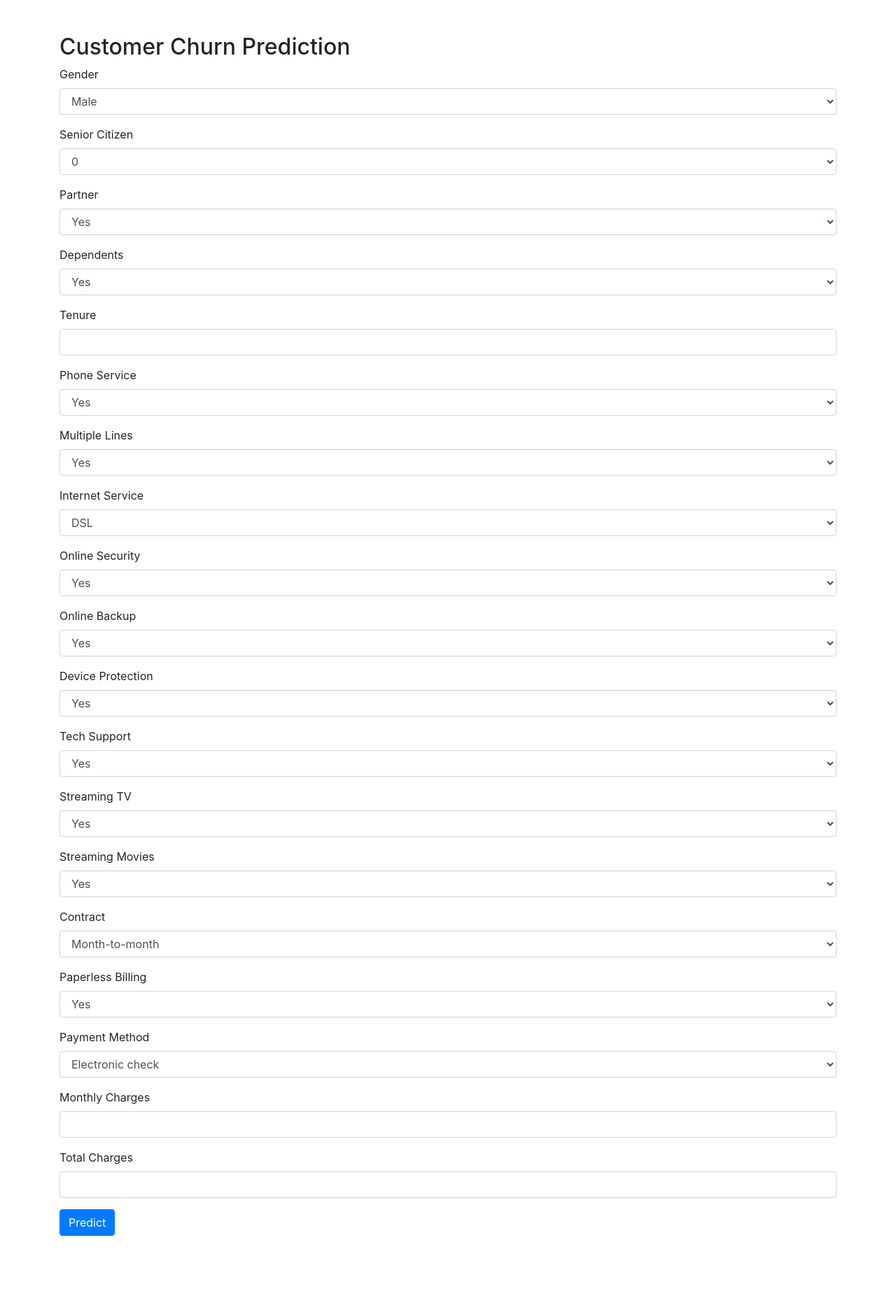
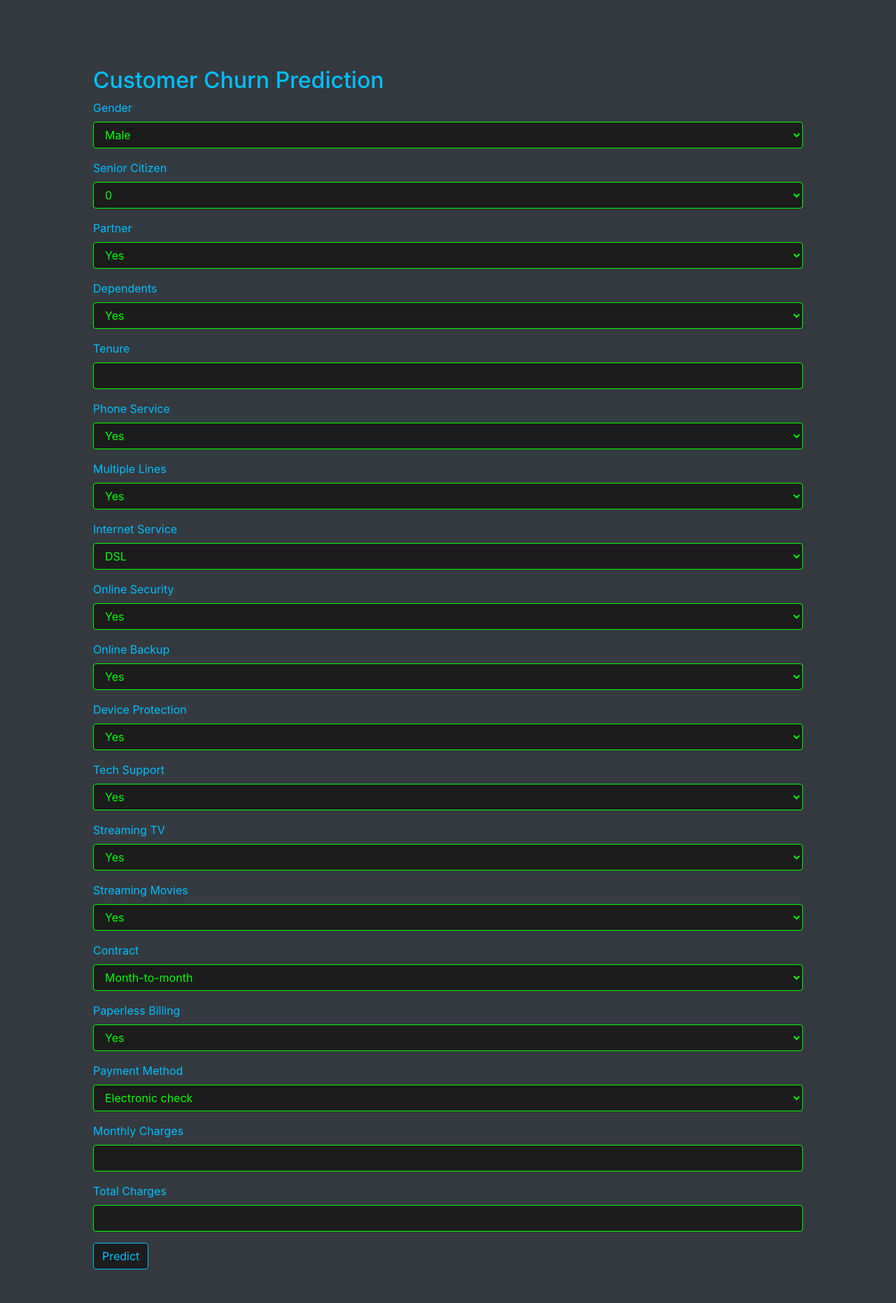
Before and after one commit to Null9703/10Pearls-Shine-Data-Science-Internship-Project, a Flask app: page / in a window 1280 px wide. Shown: the whole page at 70% size. Before the commit the page ends 1766 px from the top, so only its background shows below. Run offline with Flask 3, Linux system fonts and the light colour scheme; parts of the project's set-up code (start-up, migrations or seed data) failed here and were passed over; some libraries are stand-ins or nearby versions.

Commit message:
Updated index.html

```diff
--- a/templates/index.html
+++ b/templates/index.html
@@ -5,52 +5,79 @@
     <meta name="viewport" content="width=device-width, initial-scale=1.0">
     <title>Customer Churn Prediction</title>
     <link rel="stylesheet" href="https://stackpath.bootstrapcdn.com/bootstrap/4.5.2/css/bootstrap.min.css">
+    <style>
+        body {
+            background-color: #343a40; /* Dark grey background */
+            color: #00ff00; /* Neon green text color */
+        }
+        .text-neon-blue {
+            color: #00bfff; /* Neon blue text color */
+        }
+        .form-control, .btn-primary {
+            background-color: #1c1c1c; /* Dark grey background for form elements */
+            border-color: #00ff00; /* Neon green border */
+            color: #00ff00; /* Neon green text */
+        }
+        .btn-primary {
+            border-color: #00bfff; /* Neon blue border for button */
+            color: #00bfff; /* Neon blue text */
+        }
+        .alert-info {
+            background-color: #1c1c1c; /* Dark grey background for prediction alert */
+            border-color: #00ff00; /* Neon green border */
+            color: #00ff00; /* Neon green text */
+        }
+        .alert-info strong {
+            color: #ff00ff; /* Different neon color for prediction text */
+        }
+    </style>
 </head>
 <body>
     <div class="container mt-5">
-        <h2>Customer Churn Prediction</h2>
+        <div class="bg-dark text-light p-5 rounded">
+            <h2 class="text-neon-blue">Customer Churn Prediction</h2>
             <form action="/predict" method="post">
                 <div class="form-group">
-                <label for="gender">Gender</label>
+                    <label for="gender" class="text-neon-blue">Gender</label>
                     <select class="form-control" id="gender" name="gender">
                         <option>Male</option>
                         <option>Female</option>
                     </select>
                 </div>
                 <div class="form-group">
-                <label for="SeniorCitizen">Senior Citizen</label>
+                    <label for="SeniorCitizen" class="text-neon-blue">Senior Citizen</label>
                     <select class="form-control" id="SeniorCitizen" name="SeniorCitizen">
                         <option>0</option>
                         <option>1</option>
                     </select>
                 </div>
                 <div class="form-group">
-                <label for="Partner">Partner</label>
+                    <label for="Partner" class="text-neon-blue">Partner</label>
                     <select class="form-control" id="Partner" name="Partner">
                         <option>Yes</option>
                         <option>No</option>
                     </select>
                 </div>
                 <div class="form-group">
-                <label for="Dependents">Dependents</label>
+                    <label for="Dependents" class="text-neon-blue">Dependents</label>
                     <select class="form-control" id="Dependents" name="Dependents">
                         <option>Yes</option>
                         <option>No</option>
                     </select>
                 </div>
                 <div class="form-group">
-                <label for="tenure">Tenure</label>
-                <input type="number" class="form-control" id="tenure" name="tenure">
+                    <label for="tenure" class="text-neon-blue">Tenure</label>
+                    <input type="number" class="form-control" id="tenure" name="tenure" min="0">
                 </div>
                 <div class="form-group">
-                <label for="PhoneService">Phone Service</label>
+                    <label for="PhoneService" class="text-neon-blue">Phone Service</label>
                     <select class="form-control" id="PhoneService" name="PhoneService">
                         <option>Yes</option>
                         <option>No</option>
                     </select>
                 </div>
                 <div class="form-group">
-                <label for="MultipleLines">Multiple Lines</label>
+                    <label for="MultipleLines" class="text-neon-blue">Multiple Lines</label>
                     <select class="form-control" id="MultipleLines" name="MultipleLines">
                         <option>Yes</option>
                         <option>No</option>
@@ -58,7 +85,7 @@
                     </select>
                 </div>
                 <div class="form-group">
-                <label for="InternetService">Internet Service</label>
+                    <label for="InternetService" class="text-neon-blue">Internet Service</label>
                     <select class="form-control" id="InternetService" name="InternetService">
                         <option>DSL</option>
                         <option>Fiber optic</option>
@@ -66,7 +93,7 @@
                     </select>
                 </div>
                 <div class="form-group">
-                <label for="OnlineSecurity">Online Security</label>
+                    <label for="OnlineSecurity" class="text-neon-blue">Online Security</label>
                     <select class="form-control" id="OnlineSecurity" name="OnlineSecurity">
                         <option>Yes</option>
                         <option>No</option>
@@ -74,7 +101,7 @@
                     </select>
                 </div>
                 <div class="form-group">
-                <label for="OnlineBackup">Online Backup</label>
+                    <label for="OnlineBackup" class="text-neon-blue">Online Backup</label>
                     <select class="form-control" id="OnlineBackup" name="OnlineBackup">
                         <option>Yes</option>
                         <option>No</option>
@@ -82,7 +109,7 @@
                     </select>
                 </div>
                 <div class="form-group">
-                <label for="DeviceProtection">Device Protection</label>
+                    <label for="DeviceProtection" class="text-neon-blue">Device Protection</label>
                     <select class="form-control" id="DeviceProtection" name="DeviceProtection">
                         <option>Yes</option>
                         <option>No</option>
@@ -90,7 +117,7 @@
                     </select>
                 </div>
                 <div class="form-group">
-                <label for="TechSupport">Tech Support</label>
+                    <label for="TechSupport" class="text-neon-blue">Tech Support</label>
                     <select class="form-control" id="TechSupport" name="TechSupport">
                         <option>Yes</option>
                         <option>No</option>
@@ -98,7 +125,7 @@
                     </select>
                 </div>
                 <div class="form-group">
-                <label for="StreamingTV">Streaming TV</label>
+                    <label for="StreamingTV" class="text-neon-blue">Streaming TV</label>
                     <select class="form-control" id="StreamingTV" name="StreamingTV">
                         <option>Yes</option>
                         <option>No</option>
@@ -106,7 +133,7 @@
                     </select>
                 </div>
                 <div class="form-group">
-                <label for="StreamingMovies">Streaming Movies</label>
+                    <label for="StreamingMovies" class="text-neon-blue">Streaming Movies</label>
                     <select class="form-control" id="StreamingMovies" name="StreamingMovies">
                         <option>Yes</option>
                         <option>No</option>
@@ -114,7 +141,7 @@
                     </select>
                 </div>
                 <div class="form-group">
-                <label for="Contract">Contract</label>
+                    <label for="Contract" class="text-neon-blue">Contract</label>
                     <select class="form-control" id="Contract" name="Contract">
                         <option>Month-to-month</option>
                         <option>One year</option>
@@ -122,28 +149,27 @@
                     </select>
                 </div>
                 <div class="form-group">
-                <label for="PaperlessBilling">Paperless Billing</label>
+                    <label for="PaperlessBilling" class="text-neon-blue">Paperless Billing</label>
                     <select class="form-control" id="PaperlessBilling" name="PaperlessBilling">
                         <option>Yes</option>
                         <option>No</option>
                     </select>
                 </div>
                 <div class="form-group">
-                <label for="PaymentMethod">Payment Method</label>
+                    <label for="PaymentMethod" class="text-neon-blue">Payment Method</label>
                     <select class="form-control" id="PaymentMethod" name="PaymentMethod">
                         <option>Electronic check</option>
                         <option>Mailed check</option>
                         <option>Bank transfer (automatic)</option>
-                    <option>Credit card (automatic)</option>
-                </select>
+                        <option>Credit card (automatic)</select>
                 </div>
                 <div class="form-group">
-                <label for="MonthlyCharges">Monthly Charges</label>
-                <input type="number" step="0.01" class="form-control" id="MonthlyCharges" name="MonthlyCharges">
+                    <label for="MonthlyCharges" class="text-neon-blue">Monthly Charges</label>
+                    <input type="number" step="0.01" class="form-control" id="MonthlyCharges" name="MonthlyCharges" min="0">
                 </div>
                 <div class="form-group">
-                <label for="TotalCharges">Total Charges</label>
-                <input type="number" step="0.01" class="form-control" id="TotalCharges" name="TotalCharges">
+                    <label for="TotalCharges" class="text-neon-blue">Total Charges</label>
+                    <input type="number" step="0.01" class="form-control" id="TotalCharges" name="TotalCharges" min="0">
                 </div>
                 <button type="submit" class="btn btn-primary">Predict</button>
             </form>
@@ -153,6 +179,7 @@
                 </div>
             {% endif %}
         </div>
+    </div>
     <script src="https://code.jquery.com/jquery-3.5.1.slim.min.js"></script>
     <script src="https://cdn.jsdelivr.net/npm/@popperjs/core@2.5.4/dist/umd/popper.min.js"></script>
     <script src="https://stackpath.bootstrapcdn.com/bootstrap/4.5.2/js/bootstrap.min.js"></script>
```
Lines whose indentation alone changed are shown as unchanged.
